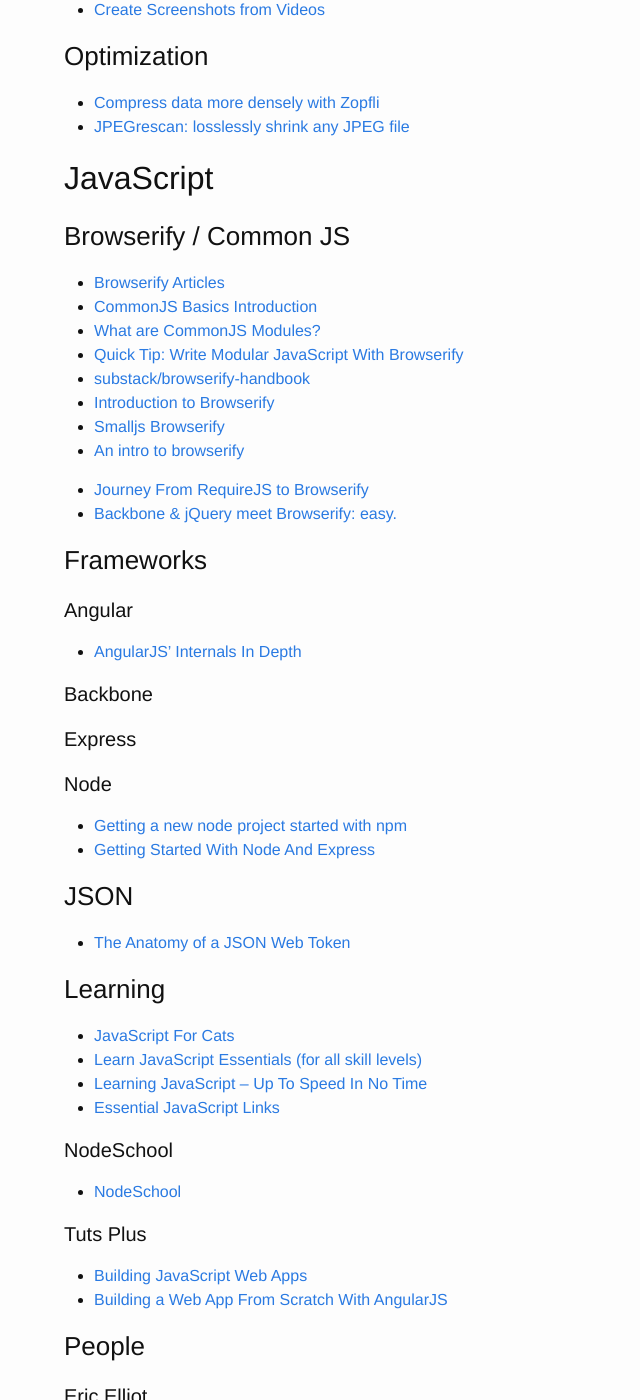
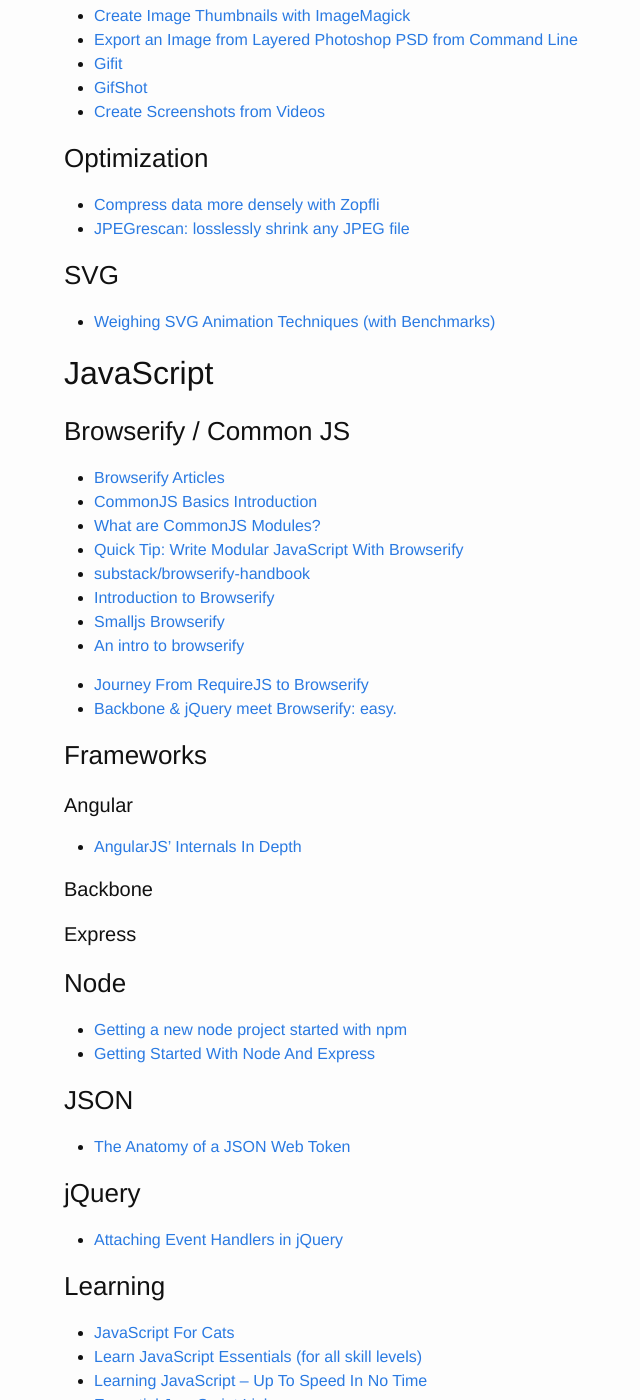
Before and after one commit to brownerd/brownerd.github.io, a Jekyll site: the page built from _posts/2015-01-01-reading-list-2015.md, in a window 1280 px wide and 1400 px high, scrolled down 2545 px. Shown: the whole window, without its empty margins (206-846 px from the left). Built offline with Jekyll 4.4.1, drawn with Linux system fonts in a browser that asks for light colours; emoji names are drawn with the system emoji font; some of the changed text lies outside the part shown.

Commit message:
Ship it, SVG benchmarks, jQuery event handlers

```diff
--- a/_posts/2015-01-01-reading-list-2015.md
+++ b/_posts/2015-01-01-reading-list-2015.md
@@ -159,6 +177,9 @@ Just tyring to get better with handling merge conflicts
 
 
 
+### SVG
+- [Weighing SVG Animation Techniques (with Benchmarks)](http://css-tricks.com/weighing-svg-animation-techniques-benchmarks/)
+
 
 
 
@@ -198,7 +219,7 @@ Just tyring to get better with handling merge conflicts
 
 
 
-#### Node
+### Node
 
 - [Getting a new node project started with npm](http://www.wolfe.id.au/2014/02/01/getting-a-new-node-project-started-with-npm/)
 - [Getting Started With Node And Express](http://ericleads.com/2013/05/getting-started-with-node-and-express/)
@@ -208,6 +229,15 @@ Just tyring to get better with handling merge conflicts
 
 ### JSON
 - [The Anatomy of a JSON Web Token](https://scotch.io/tutorials/the-anatomy-of-a-json-web-token)
+
+
+
+
+
+
+### jQuery
+
+- [Attaching Event Handlers in jQuery](http://codepen.io/climbinghobo/blog/attaching-event-handlers-in-jquery)
 
 
 
```
Also changed, not shown: other parts of _posts/2015-01-01-reading-list-2015.md (+18 -0 lines).
